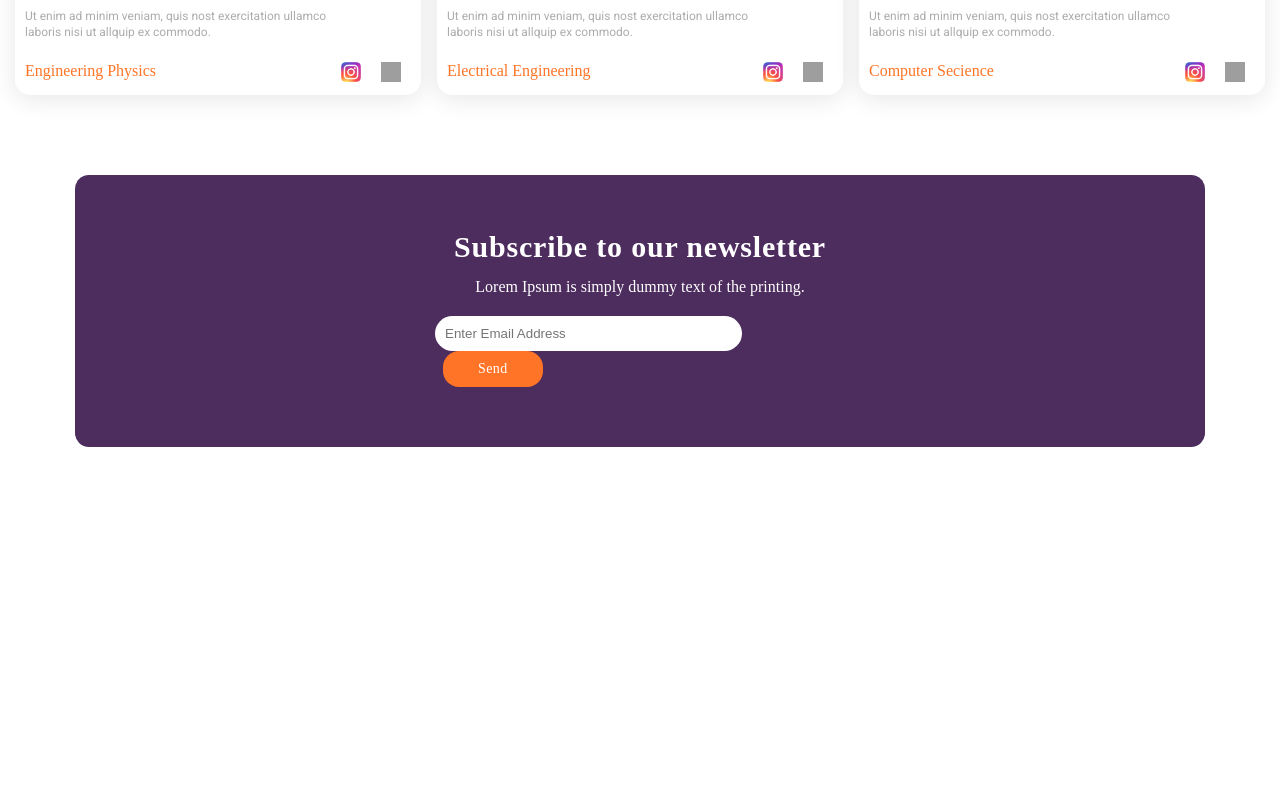
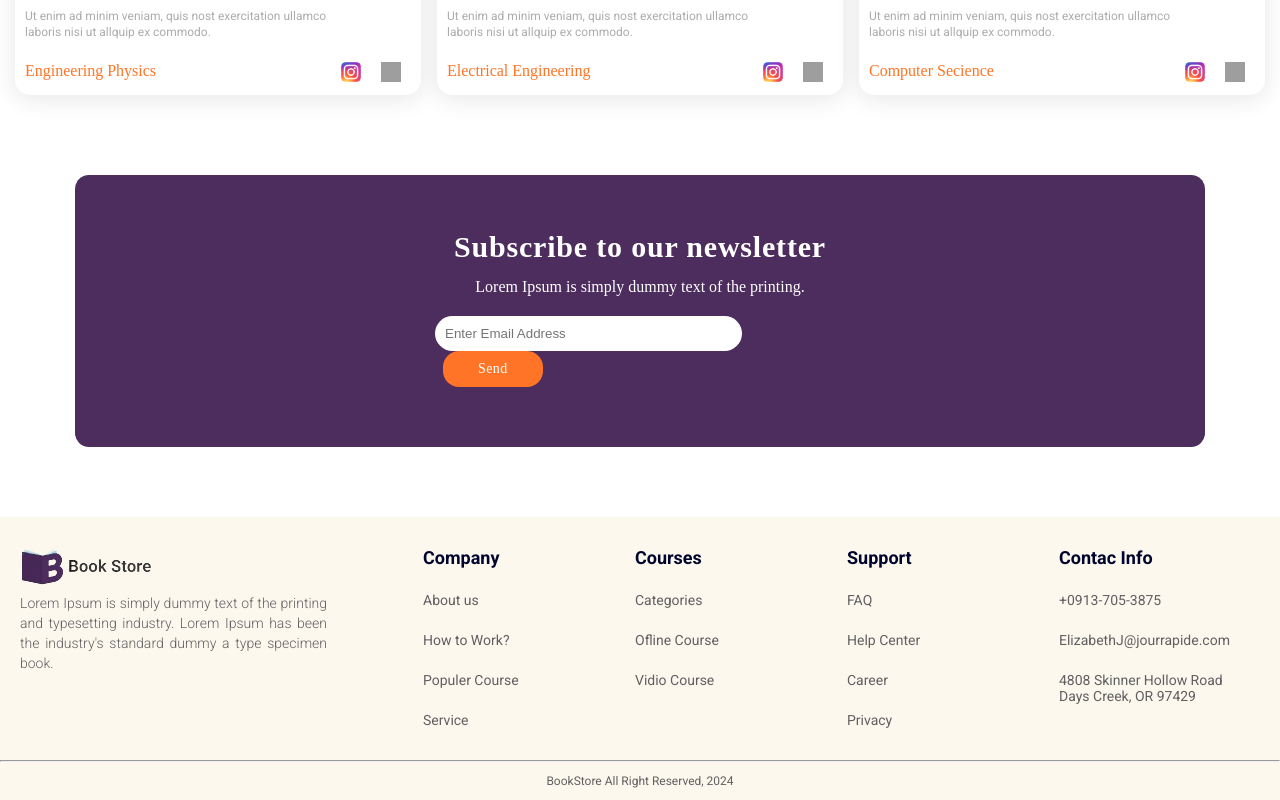
Before and after one commit to amirkamboh/online_education, a React (Create React App) app: page / in a window 1280 px wide. Shown: the part 2613-3413 px from the top of the page. Before the commit the page ends 3130 px from the top, so only its background shows below. Built offline with nearby package versions, Linux system fonts and the light colour scheme; grey boxes are pictures that could not be loaded.

Commit message:
Footer Update

```diff
--- /dev/null
+++ b/src/mainpages/Layout/footer.js
@@ -0,0 +1,62 @@
+import React from 'react'
+import logo from '../../media/Images/Logo_Education.png'
+
+const Footer = () => {
+  return (
+    <>
+      <div className="footer_section">
+        <div className="footer_section_width">
+            <div className="footer_section_divid">
+                <div className="footer_logo_content">
+                    <img src={logo} alt=''></img>
+                    <p>Lorem Ipsum is simply dummy text of the printing and typesetting
+                        industry. Lorem Ipsum has been the industry's standard dummy a
+                        type specimen book.</p>
+                </div>
+                <div className="footer_menu">
+                    <h3>Company</h3>
+                    <ul>
+                        <li>About us</li>
+                        <li>How to Work?</li>
+                        <li>Populer Course</li>
+                        <li>Service</li>
+                    </ul>
+                </div>
+                <div className="footer_menu">
+                <h3>Courses</h3>
+                    <ul>
+                        <li>Categories</li>
+                        <li>Ofline Course</li>
+                        <li>Vidio Course</li>
+                    </ul>
+                </div>
+                <div className="footer_menu">
+                <h3>Support</h3>
+                    <ul>
+                        <li>FAQ</li>
+                        <li>Help Center</li>
+                        <li>Career</li>
+                        <li>Privacy </li>
+                    </ul>
+                </div>
+                <div className="footer_menu">
+                <h3>Contac Info</h3>
+                    <ul>
+                        <li>+0913-705-3875</li>
+                        <li>ElizabethJ@jourrapide.com</li>
+                        <li>4808 Skinner Hollow Road
+                            Days Creek, OR 97429</li>
+                    </ul>
+                </div>
+            </div>
+        </div>
+        <hr />
+        <div className="footer_copyright">
+            <p>BookStore All Right Reserved, 2024</p>
+        </div>
+      </div>
+    </>
+  )
+}
+
+export default Footer
--- a/src/mainpages/Layout/index.js
+++ b/src/mainpages/Layout/index.js
@@ -1,11 +1,13 @@
 import React from 'react'
 import Header from './header'
+import Footer from './footer'
 
 const Layout = ({children}) => {
   return (
     <>
       <Header />
       {children}
+      <Footer />
     </>
   )
 }
--- a/src/mainpages/Layout/style.css
+++ b/src/mainpages/Layout/style.css
@@ -33,3 +33,59 @@ nav ul li:hover {
 .header_btn:hover {
     color: bisque;
 }
+.footer_section {
+    background: #FDF8EE;
+}
+.footer_section_width {
+    max-width: 1250px;
+    margin: auto;
+}
+.footer_section_divid {
+    display: grid;
+    grid-template-columns: 2fr 1fr 1fr 1fr 1fr;
+    gap: 16px;
+    padding: 30px 10px 20px 0px;
+}
+.footer_section_divid .footer_logo_content p {
+    color: #606060;
+    text-align: justify;
+    font-family: Roboto;
+    font-size: 14px;
+    font-style: normal;
+    font-weight: 300;
+    line-height: 20px; /* 163.158% */
+    padding: 0px 80px 0px 5px;
+}
+.footer_section_divid .footer_menu h3 {
+    color: #00052E;
+    font-family: Roboto;
+    font-size: 18px;
+    font-style: normal;
+    font-weight: 600;
+    line-height: normal;
+    margin-bottom: 12px;
+}
+.footer_section_divid .footer_menu ul li {
+    display: block;
+    color: #606060;
+    font-family: Roboto;
+    font-size: 14px;
+    font-style: normal;
+    font-weight: 400;
+    line-height: normal;
+    padding: 12px 0px;
+}
+.footer_section_divid .footer_menu ul li:hover {
+    cursor: pointer;
+    color: #bab9b5;
+}
+.footer_copyright p {
+    color: #606060;
+    text-align: center;
+    font-family: Roboto;
+    font-size: 12px;
+    font-style: normal;
+    font-weight: 400;
+    line-height: normal;
+    padding: 12px 0px;
+}
```
Also changed, not shown: src/media/Images/Logo_Education.png.
